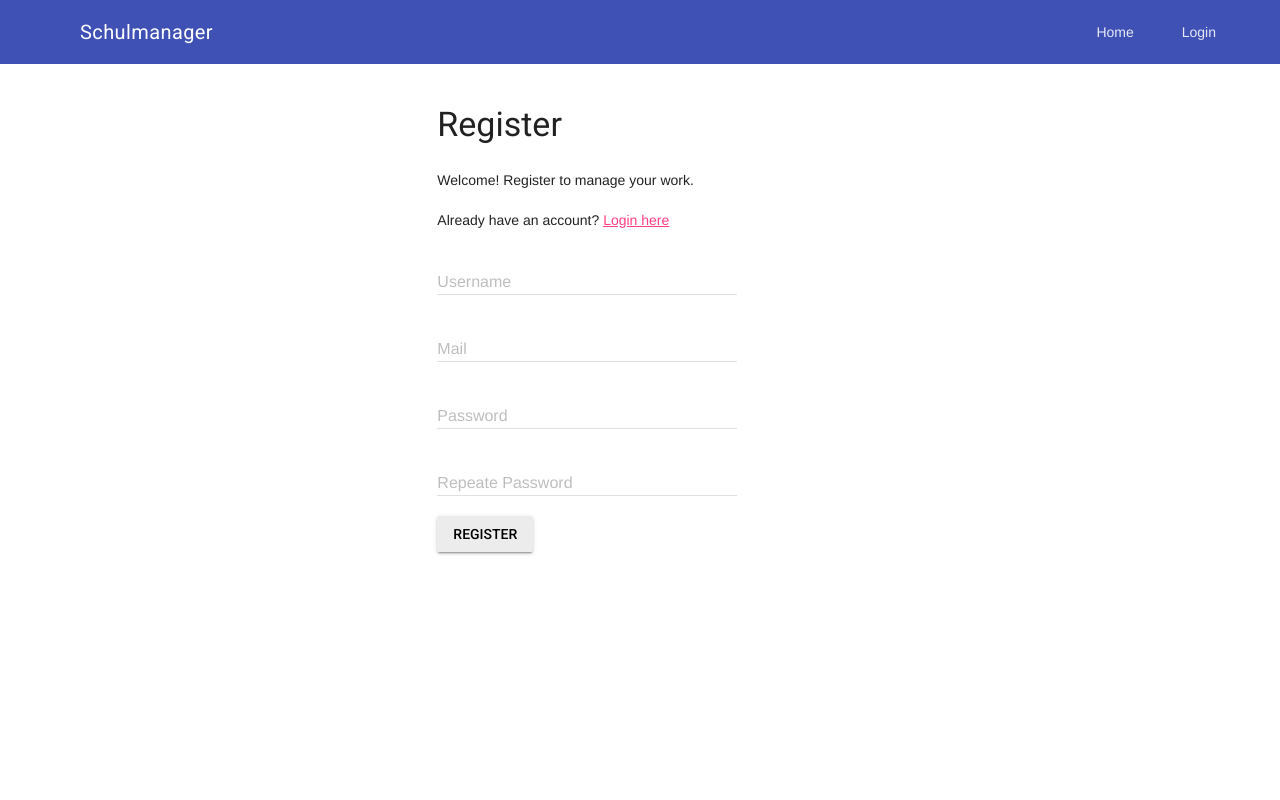
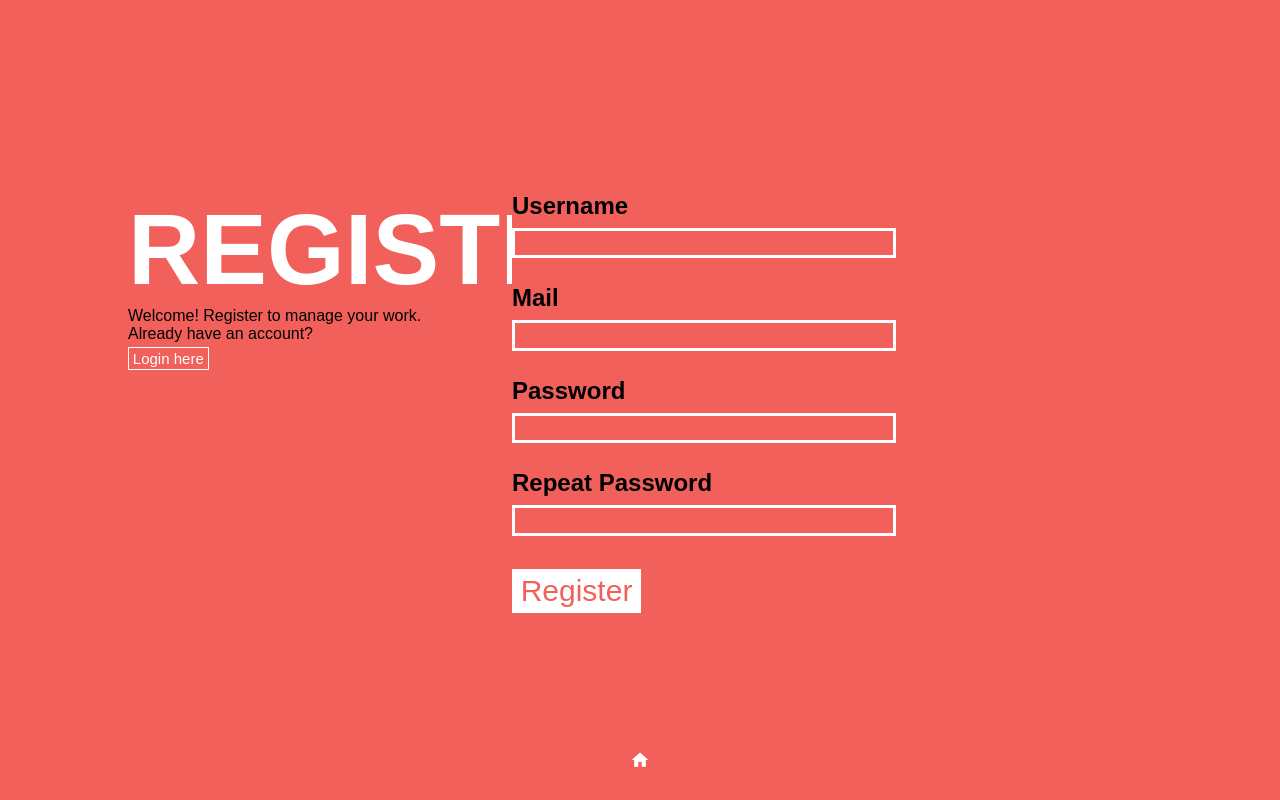
Before and after one commit to laesse/M306_schulmanager, a PHP site: page /user.php?status=showRegistration in a window 1280 px wide. Run offline with PHP 8.4, Linux system fonts and the light colour scheme; data that the repository does not hold is empty.

Commit message:
redesign register

```diff
--- a/homepage/user.css
+++ b/homepage/user.css
@@ -129,16 +129,17 @@ button:hover {
 /*         TEXTINPUT        */
 /*--------------------------*/
 
-input[type=text], input[type=password] {
+input[type=text], input[type=password], input[type=email] {
 	background-color: #f1605b;
 	width: 50%;
 	height: 5%;
   	margin: 8px 0;
   	border: 3px solid white;
   	outline: none;
+	color: white;
 }
 
-input[type=text]:focus, input[type=password]:focus {
+input[type=text]:focus, input[type=password]:focus, input[type=email]:focus {
   	border: 3px solid black;
 }
 
@@ -149,7 +150,7 @@ input[type=text]:focus, input[type=password]:focus {
 
 	.divText {
 		display: block;
-		height: 40%;
+		height: 30%;
 		width: 100%;
 		padding-left: 10%;
 		padding-right: 10%;
@@ -159,7 +160,7 @@ input[type=text]:focus, input[type=password]:focus {
 
 	.divContent {
 		display: block;
-		height: 60%;
+		height: 70%;
 		width: 100%;
 		padding-left: 10%;
 		padding-right: 10%;
@@ -167,7 +168,7 @@ input[type=text]:focus, input[type=password]:focus {
 		float: none;
 	}
 
-	input[type=text], input[type=password] {
+	input[type=text], input[type=password], input[type=email] {
   		width: 77%;
 		height: 7%;
 	}
--- a/homepage/user.php
+++ b/homepage/user.php
@@ -61,7 +61,7 @@ function showLogin() {
 			<p>Welcome back! Login to manage your work.</p>
 			<p>Don't have an account yet?</p>
 			<form action='user.php?status=showRegistration' method='post'>
-				<button type='submit' class='btnRegister'>Register</button>
+				<button type='submit' class='btnRegister'>Register here</button>
 			</form>
 
 		</div>
@@ -158,70 +158,44 @@ function showRegistration() {
 	<!DOCTYPE html>
 	<html>
 	<head>
-		<title>Schulmanager: Register</title>
-	";
-
-	include 'head.php';
-
-	echo "
+		<title>LeeSchoolassist: Register</title>
+		<meta name='theme-color' content='#f1605b'>
+		<link rel='stylesheet' type='text/css' href='user.css'>
+		<link rel='shortcut icon' href='favicon.png' type='image/x-icon'/>
+		<meta name='viewport' content='width=device-width, initial-scale=1.0' />
 	</head>
 	<body>
-		<!-- Uses a header that scrolls with the text, rather than staying locked at the top -->
-		<div class='mdl-layout mdl-js-layout'>
-  	";
 
-	include 'navigation.php';
+		<div class='divText'>
 
-	echo "
-  				<main class='mdl-layout__content'>
-    				<div class='page-content'>
+			<h1>REGISTER</h1>
+			<p>Welcome! Register to manage your work.</p>
+			<p>Already have an account?</p>
+			<form action='user.php?status=showLogin' method='post'>
+				<button type='submit' class='btnRegister'>Login here</button>
+			</form>
 
+		</div>
+		<div class='divContent'>
 
+			<form action='?status=checkRegistration' method='post'>
+  				<h2>Username</h2><br>
+				<input type='text' name='username' value='".htmlspecialchars(@$_POST['username'])."'><br><br>
+  				<h2>Mail</h2><br>
+				<input type='email' name='email' value='".htmlspecialchars(@$_POST['email'])."'><br><br>
+  				<h2>Password</h2><br>
+				<input type='password' name='password' value='".htmlspecialchars(@$_POST['password'])."'><br><br>
+  				<h2>Repeat Password</h2><br>
+				<input type='password' name='password-repeat' value='".htmlspecialchars(@$_POST['password-repeat'])."'><br><br>
+				<button type='submit' class='btnLogin'>Register</button>
+			</form>
 
-						<div class='mdl-grid'>
-							<div class='mdl-layout-spacer'></div>
-    						<div class='mdl-cell mdl-cell--4-col'>
+		</div>
 
+		<div class='divNavigation'>
+			<a href='index.php'><img src='img/home.svg'></a>
+		</div>
 
-	<h3>Register</h3>
-	<p>Welcome! Register to manage your work.</p>
-	<p>Already have an account? <a href='?status=showLogin'>Login here</a></p>
-
-	<!-- Textfield with Floating Label -->
-	<form action='?status=checkRegistration' method='post'>
-  		<div class='mdl-textfield mdl-js-textfield mdl-textfield--floating-label'>
-    		<input class='mdl-textfield__input' type='text' id='sample3' name='username' value='".htmlspecialchars($_POST['username'])."'>
-    		<label class='mdl-textfield__label' for='sample3'>Username</label>
-  		</div>
-		<br>
-		<div class='mdl-textfield mdl-js-textfield mdl-textfield--floating-label'>
-    		<input class='mdl-textfield__input' type='email' id='sample3' name='email' value='".htmlspecialchars($_POST['email'])."'>
-    		<label class='mdl-textfield__label' for='sample3'>Mail</label>
-  		</div>
-		<br>
-		<div class='mdl-textfield mdl-js-textfield mdl-textfield--floating-label'>
-    		<input class='mdl-textfield__input' type='password' id='sample3' name='password' value='".htmlspecialchars($_POST['password'])."'>
-    		<label class='mdl-textfield__label' for='sample3'>Password</label>
-  		</div>
-		<br>
-		<div class='mdl-textfield mdl-js-textfield mdl-textfield--floating-label'>
-    		<input class='mdl-textfield__input' type='password' id='sample3' name='password-repeat' value='".htmlspecialchars($_POST['password-repeat'])."'>
-    		<label class='mdl-textfield__label' for='sample3'>Repeate Password</label>
-  		</div>
-		<br>
-		<!-- TODO: SNACKBAR / Accent-colored raised button with ripple -->
-		<button class='mdl-button mdl-js-button mdl-button--raised' type='submit'>Register</button>
-	</form>
-
-							</div>
-    						<div class='mdl-layout-spacer'></div>
-						</div>
-
-
-
-					</div>
-  				</main>
-			</div>
 		</body>
 	</html>
 	";
```
